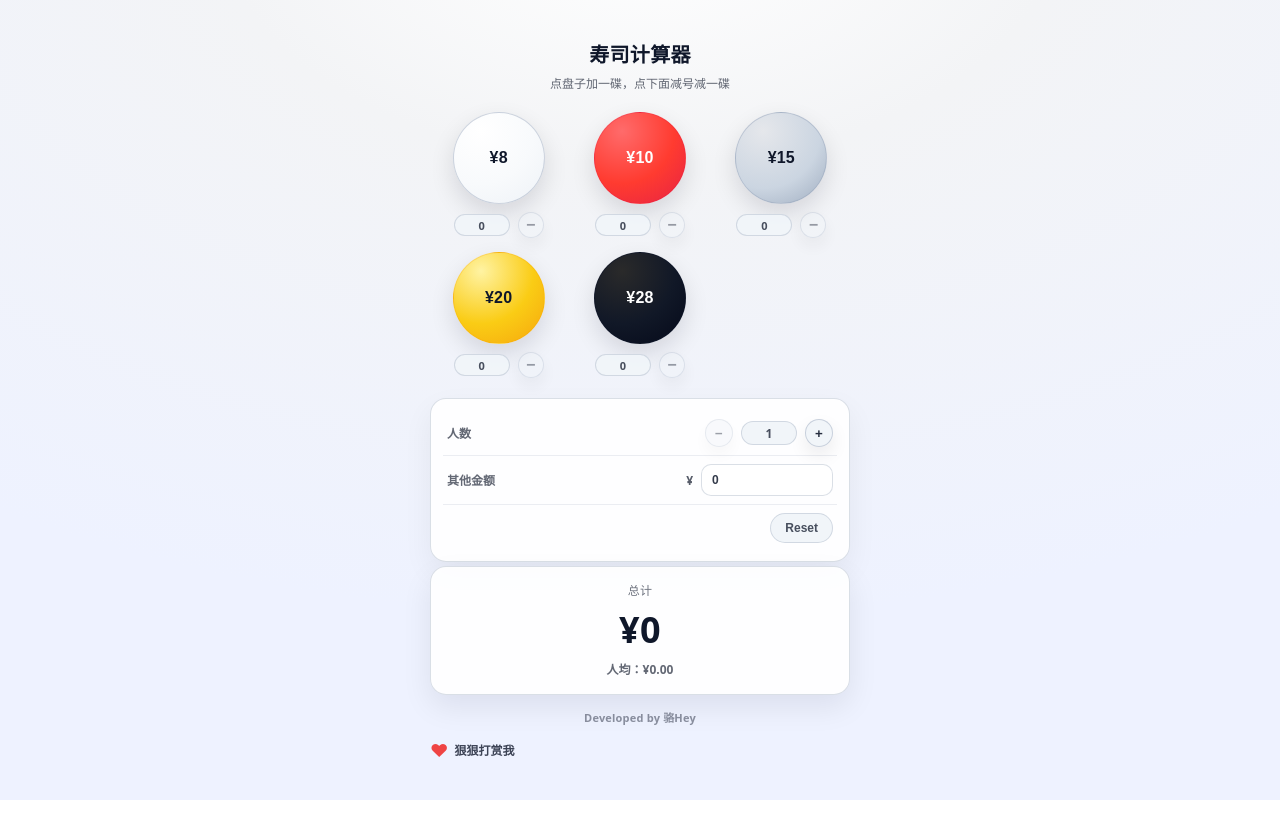
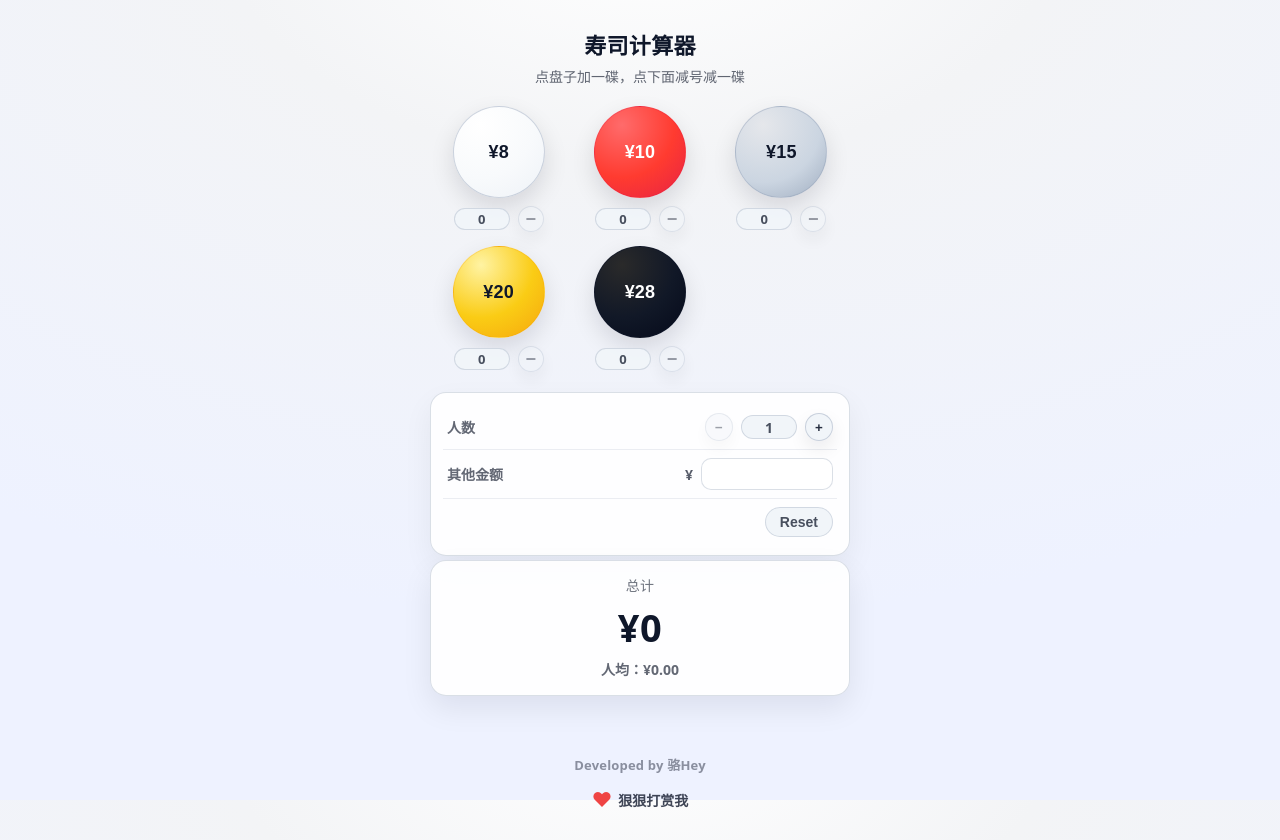
Before and after one commit to luoxisteven/Sushiro-Calculator, a React (Vite) app: page / in a window 1280 px wide. Before the commit the page ends 800 px from the top, so only its background shows below. Built offline with nearby package versions, Linux system fonts and the light colour scheme.

Commit message:
Slightly Update Layout

```diff
--- a/src/App.css
+++ b/src/App.css
@@ -2,6 +2,7 @@
   min-height: 100dvh;
   display: grid;
   place-items: center;
+  padding: 20px;
 }
 
 .phoneCard {
@@ -15,19 +16,20 @@
 
 .title {
   margin: 0;
-  font-size: 20px;
+  font-size: 22px;
   letter-spacing: 0.3px;
 }
 
 .subtitle {
   margin: 6px 0 0;
-  font-size: 12px;
+  font-size: 14px;
   color: rgba(15, 23, 42, 0.65);
 }
 
 .message {
   margin: 10px auto 0;
-  font-size: 12px;
+  font-size: 14px;
+  line-height: 1.2;
   color: rgba(15, 23, 42, 0.78);
   background: rgba(241, 245, 249, 0.9);
   border: 1px solid rgba(148, 163, 184, 0.35);
@@ -36,30 +38,38 @@
   width: fit-content;
 }
 
+.message--empty {
+  visibility: hidden;
+  padding: 0;
+  border: 0;
+  background: transparent;
+  min-height: 2.5em;
+}
+
 .credit {
   margin: 14px auto 0;
   padding-bottom: 10px;
   text-align: center;
-  font-size: 11px;
+  font-size: 13px;
   font-weight: 700;
   letter-spacing: 0.2px;
   color: rgba(15, 23, 42, 0.45);
 }
 
 .coffeeLink {
-  display: inline-flex;
+  display: flex;
   align-items: center;
   justify-content: center;
   white-space: nowrap;
   margin: 6px auto 8px;
   width: fit-content;
   color: rgba(15, 23, 42, 0.8);
-  font-size: 12px;
+  font-size: 14px;
   font-weight: 800;
   text-decoration: none;
 }
 
-.coffeeLink:hover {
+.coffeeLink:hover .coffeeText {
   text-decoration: underline;
 }
 
@@ -71,7 +81,7 @@
 
 .coffeeHeart {
   color: #ef4444;
-  font-size: 18px;
+  font-size: 20px;
   margin-right: 6px;
   line-height: 1;
 }
@@ -125,7 +135,7 @@
   align-items: center;
   justify-content: center;
   font-weight: 700;
-  font-size: 16px;
+  font-size: 18px;
   letter-spacing: 0.2px;
 }
 
@@ -177,7 +187,7 @@
   color: rgba(15, 23, 42, 0.9);
   display: grid;
   place-items: center;
-  font-size: 16px;
+  font-size: 18px;
   font-weight: 800;
   cursor: pointer;
   box-shadow: 0 8px 18px rgba(2, 6, 23, 0.12);
@@ -203,7 +213,7 @@
   border: 1px solid rgba(148, 163, 184, 0.35);
   color: rgba(15, 23, 42, 0.75);
   font-weight: 700;
-  font-size: 11px;
+  font-size: 13px;
   display: inline-flex;
   align-items: center;
   justify-content: center;
@@ -220,21 +230,21 @@
 }
 
 .totalLabel {
-  font-size: 12px;
+  font-size: 14px;
   color: rgba(15, 23, 42, 0.6);
   letter-spacing: 0.3px;
 }
 
 .totalValue {
   margin-top: 6px;
-  font-size: 36px;
+  font-size: 38px;
   font-weight: 800;
   letter-spacing: 0.5px;
 }
 
 .perPerson {
   margin-top: 6px;
-  font-size: 12px;
+  font-size: 14px;
   font-weight: 700;
   color: rgba(15, 23, 42, 0.65);
 }
@@ -265,7 +275,7 @@
 }
 
 .extrasLabel {
-  font-size: 12px;
+  font-size: 14px;
   font-weight: 700;
   color: rgba(15, 23, 42, 0.65);
 }
@@ -300,7 +310,7 @@
   border-radius: 999px;
   border: 1px solid rgba(148, 163, 184, 0.35);
   background: rgba(241, 245, 249, 0.95);
-  font-size: 12px;
+  font-size: 14px;
   font-weight: 800;
   color: rgba(15, 23, 42, 0.75);
   display: inline-flex;
@@ -309,7 +319,7 @@
 }
 
 .miniPrefix {
-  font-size: 12px;
+  font-size: 14px;
   font-weight: 800;
   color: rgba(15, 23, 42, 0.7);
 }
@@ -321,7 +331,7 @@
   border: 1px solid rgba(148, 163, 184, 0.35);
   background: rgba(255, 255, 255, 0.9);
   padding: 0 10px;
-  font-size: 12px;
+  font-size: 14px;
   font-weight: 700;
   color: rgba(15, 23, 42, 0.85);
   outline: none;
@@ -340,7 +350,7 @@
   border-radius: 999px;
   border: 1px solid rgba(148, 163, 184, 0.35);
   background: rgba(241, 245, 249, 0.95);
-  font-size: 12px;
+  font-size: 14px;
   font-weight: 800;
   color: rgba(15, 23, 42, 0.75);
   cursor: pointer;
--- a/src/App.tsx
+++ b/src/App.tsx
@@ -8,7 +8,15 @@ function App() {
   const [twentyYuan, setTwentyYuan] = useState(0)
   const [twentyEightYuan, setTwentyEightYuan] = useState(0)
   const [people, setPeople] = useState(1)
-  const [otherAmount, setOtherAmount] = useState(0)
+  const [otherAmountInput, setOtherAmountInput] = useState("")
+
+  const otherAmount = useMemo(() => {
+    // Keep input UX flexible ('' while editing), but always calculate with a safe number.
+    const trimmed = otherAmountInput.trim()
+    if (!trimmed) return 0
+    const n = Number(trimmed)
+    return Number.isFinite(n) ? Math.max(0, n) : 0
+  }, [otherAmountInput])
 
   const total = useMemo(() => {
     return (
@@ -32,7 +40,7 @@ function App() {
     setFifteenYuan(0)
     setTwentyYuan(0)
     setTwentyEightYuan(0)
-    setOtherAmount(0)
+    setOtherAmountInput("")
     setPeople(1)
   }
 
@@ -83,7 +91,7 @@ function App() {
     } else if (total > 50 && total < 200) {
       return "吃太多骆2会肥噶"
     } else if (total >= 200) {
-      return "200蚊，每多一蚊加收一蚊使用此App的税，收款人：骆熙，多谢！"
+      return "吃太多靓女会肥噶"
     }
     return ""
   }
@@ -170,11 +178,19 @@ function App() {
               <input
                 className="moneyInput"
                 inputMode="numeric"
-                type="number"
-                min={0}
-                step={1}
-                value={otherAmount}
-                onChange={(e) => setOtherAmount(Math.max(0, Number(e.target.value) || 0))}
+                type="text"
+                pattern="[0-9]*"
+                value={otherAmountInput}
+                onChange={(e) => {
+                  const next = e.target.value
+                  // allow empty while editing; otherwise digits only (integer amounts)
+                  if (next === "" || /^\d+$/.test(next)) setOtherAmountInput(next)
+                }}
+                onBlur={() => {
+                  // Normalize: remove leading zeros like "030" -> "30"
+                  const normalized = otherAmount === 0 ? "" : String(Math.trunc(otherAmount))
+                  setOtherAmountInput(normalized)
+                }}
                 aria-label="其他金额"
               />
             </div>
@@ -193,7 +209,7 @@ function App() {
           <div className="perPerson">人均：¥{perPerson.toFixed(2)}</div>
         </section>
 
-        {msg ? <p className="message">{msg}</p> : null}
+        <p className={`message ${msg ? "" : "message--empty"}`}>{msg || "\u00A0"}</p>
 
         <footer className="credit">Developed by 骆Hey</footer>
         <a
@@ -205,7 +221,7 @@ function App() {
           <span className="coffeeHeart" aria-hidden="true">
             ♥
           </span>
-          狠狠打赏我
+          <span className="coffeeText">狠狠打赏我</span>
         </a>
       </div>
     </div>
--- a/src/index.css
+++ b/src/index.css
@@ -11,6 +11,7 @@ body {
   margin: 0;
   font-family: ui-sans-serif, system-ui, -apple-system, Segoe UI, Roboto, Helvetica,
     Arial, "Apple Color Emoji", "Segoe UI Emoji";
+  font-size: 18px;
   color: #0f172a;
   background: radial-gradient(1200px 700px at 50% -10%, #ffffff 0%, #f3f4f6 35%, #eef2ff 100%);
 }
```
